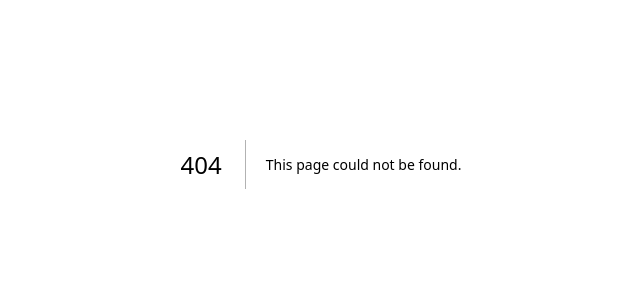
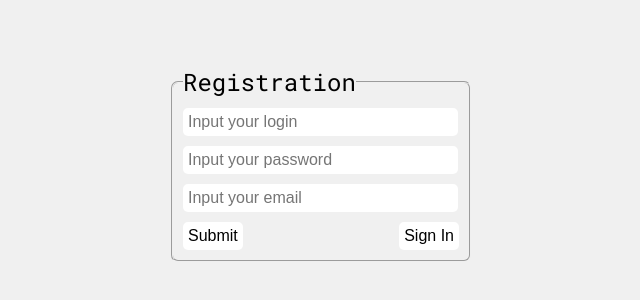
Before and after one commit to exodie/taxi-web, a Next.js app in the folder client-web/: page /auth/create in a window 1280 px wide. Before the commit this address had no page. Shown: the part 236-536 px from the top of the page, without its empty margins (319-959 px from the left). Built offline with nearby package versions, Linux system fonts and the light colour scheme.

Commit message:
add [auth, create, verify] form pages
- add pages
- add actions
- add minimal styles

```diff
--- /dev/null
+++ b/client-web/src/app/auth/actions.ts
@@ -0,0 +1,21 @@
+"use server";
+
+import { redirect } from "next/navigation";
+
+export async function auth(data: FormData) {
+  const login = data.get("login");
+  const password = data.get("password");
+
+  const values = {
+    login,
+    password,
+  };
+
+  console.table(values);
+}
+
+export async function register(data: FormData) {
+  if (!data) return console.error("register::data is empty");
+
+  redirect("/auth/verify");
+}
--- /dev/null
+++ b/client-web/src/app/auth/create/page.tsx
@@ -0,0 +1,34 @@
+import Link from "next/link";
+
+import "../styles/auth.scss";
+
+import { register } from "../actions";
+
+export default function AuthCreate() {
+  return (
+    <section className="container">
+      <form action={register} className="container__form">
+        <fieldset>
+          <legend>Registration</legend>
+          <input
+            type="text"
+            name="login"
+            placeholder="Input your login"
+            autoComplete="username"
+          />
+          <input type="password" placeholder="Input your password" />
+          <input
+            type="email"
+            name="email"
+            placeholder="Input your email"
+            autoComplete="email"
+          />
+          <button>Submit</button>
+          <button>
+            <Link href={"/auth"}>Sign In</Link>
+          </button>
+        </fieldset>
+      </form>
+    </section>
+  );
+}
--- /dev/null
+++ b/client-web/src/app/auth/styles/auth.scss
@@ -0,0 +1,60 @@
+.container {
+  background: rgb(240, 240, 240);
+
+  display: flex;
+  flex-direction: column;
+  justify-content: center;
+
+  width: 100vw;
+  height: 100vh;
+
+  overflow-x: hidden;
+
+  &__form {
+    margin: 0 auto;
+
+    display: flex;
+    flex-direction: column;
+
+    max-width: 300px;
+
+    legend {
+      font-size: 24px;
+      margin-left: 10px;
+    }
+
+    fieldset {
+      border-radius: 7px;
+    }
+
+    input {
+      padding: 5px;
+      margin: 10px 10px auto 10px;
+
+      width: 93%;
+
+      outline: none;
+
+      font-size: 16px;
+
+      border-radius: 5px;
+      border: none;
+    }
+
+    button {
+      font-size: 16px;
+
+      padding: 5px;
+      margin: 10px;
+
+      border-radius: 5px;
+      border: none;
+
+      background: white;
+    }
+    // For delete margins on register button
+    :last-child {
+      float: right;
+    }
+  }
+}
--- /dev/null
+++ b/client-web/src/app/auth/verify/page.tsx
@@ -0,0 +1,3 @@
+export default function AuthMailVerify() {
+  return <h1>auth::mail::verify</h1>;
+}
```
Also changed, not shown: client-web/src/app/auth/page.tsx (added, +32 -0 lines).
